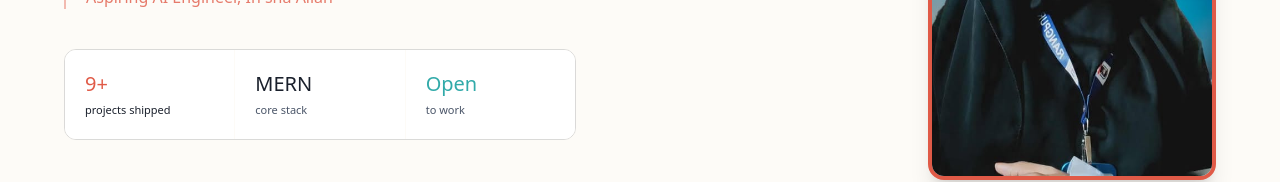
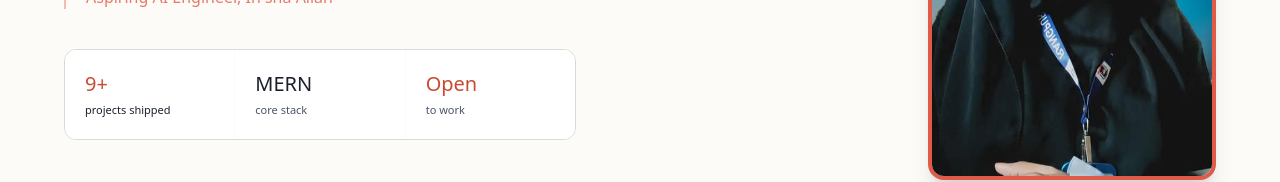
Before and after one commit to mouislambd/portfolio, a Next.js app: page / in a window 1280 px wide. Shown: the part 444-626 px from the top of the page. Built offline with nearby package versions, Linux system fonts and the light colour scheme; no server answers; the database is empty.

Commit message:
update some section

```diff
--- a/components/Hero.tsx
+++ b/components/Hero.tsx
@@ -78,7 +78,7 @@ export default function Hero() {
                         className="mt-10 grid grid-cols-3 gap-px border-[#1A202C]/15 rounded-xl overflow-hidden border border-[#1A202C]/10 max-w-lg"
                     >
                         <div className="bg-white px-4 py-4 sm:px-5 sm:py-5">
-                            <div className="text-[#E05A47] text-lg sm:text-xl font-medium">
+                            <div className="text-[#C84B31] text-lg sm:text-xl font-medium">
                                 9+
                             </div>
                             <div className="text-[#1A202C] text-[11px] mt-1">
@@ -94,7 +94,7 @@ export default function Hero() {
                             </div>
                         </div>
                         <div className="bg-white px-4 py-4 sm:px-5 sm:py-5">
-                            <div className="text-[#31AAA9] text-lg sm:text-xl font-medium">
+                            <div className="text-[#C84B31] text-lg sm:text-xl font-medium">
                                 Open
                             </div>
                             <div className="text-[#4A5568] text-[11px] mt-1">
```
